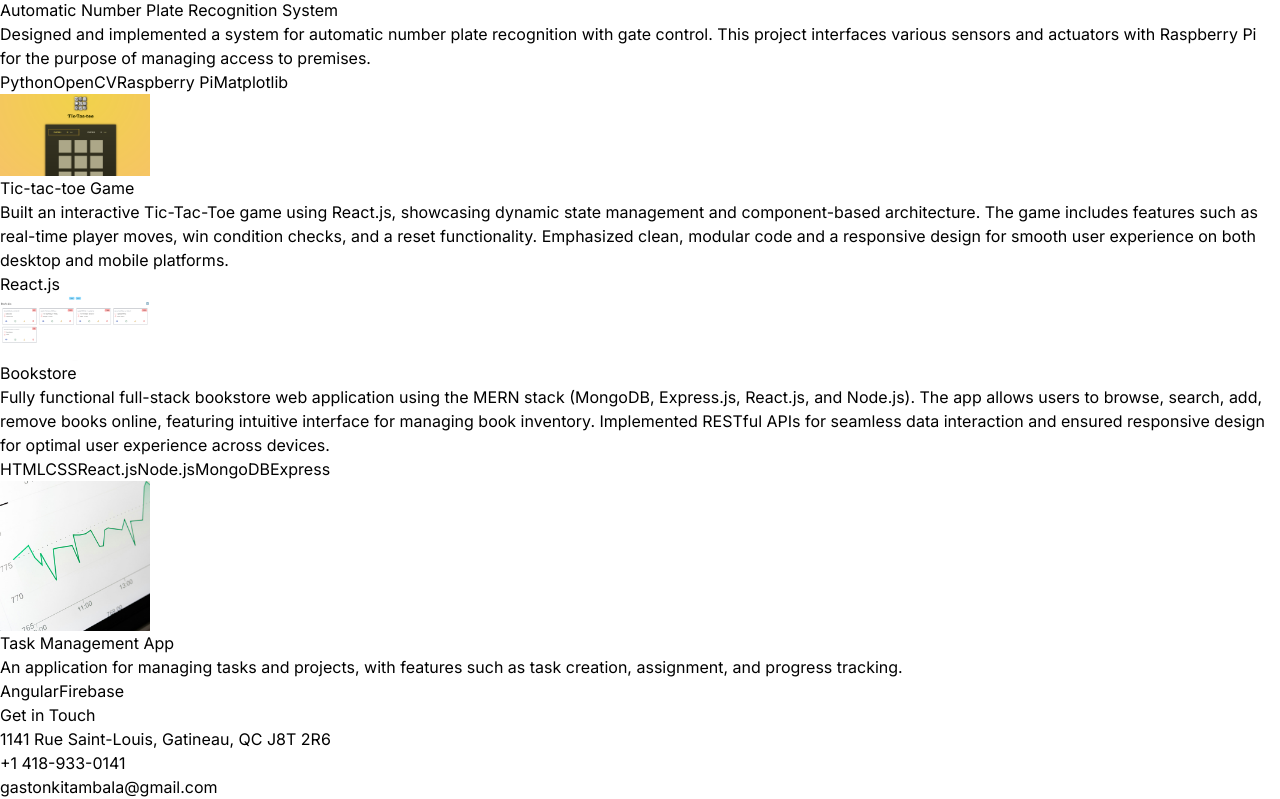
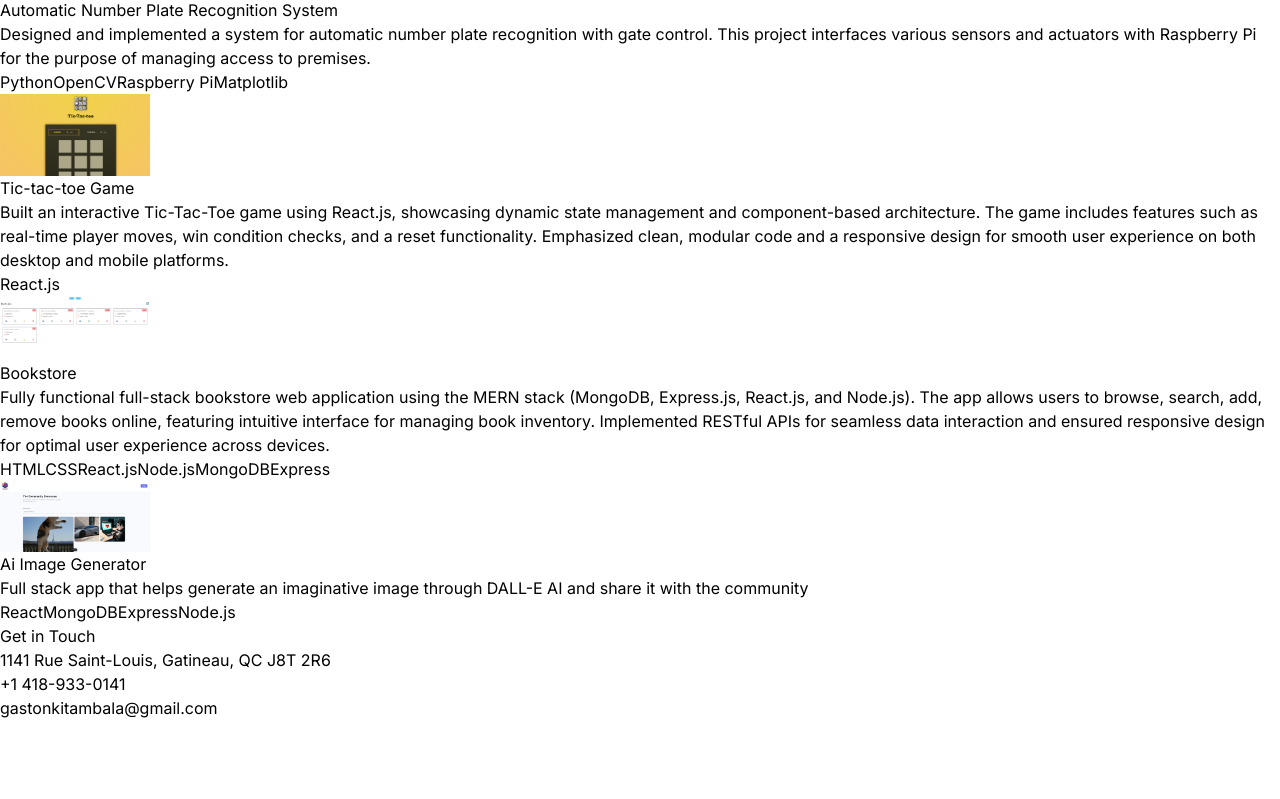
Before and after one commit to gastonkitambala/react-portfolio-gaston, a React (Vite) app: page / in a window 1280 px wide. Shown: the part 4188-4987 px from the top of the page. After the commit the page ends 4908 px from the top, so only its background shows below. Built offline with nearby package versions, Linux system fonts and the light colour scheme.

Commit message:
Added project 4

```diff
--- a/src/constants/index.js
+++ b/src/constants/index.js
@@ -79,7 +79,7 @@ export const CONTACT = {
 import project1 from "../assets/projects/ANPR.jpg";
 import project2 from "../assets/projects/tic-tac-toe.png";
 import project3 from "../assets/projects/bookstore.png";
-import project4 from "../assets/projects/project-4.jpg";
+import project4 from "../assets/projects/project-4.png";
 
 export const HERO_CONTENT = `I am a dedicated software engineer with a talent for building robust and scalable applications. With over 2 years of practical experience, I have worked extensively on embedded software, desktop applications, and full-stack web development. My expertise spans front-end technologies like React.js and Vue.js, alongside back-end frameworks such as Node.js, FastAPI, and databases like MySQL, PostgreSQL, MSSQL, and MongoDB. I aim to leverage my skills to create innovative solutions that fuel business growth and deliver outstanding user experiences.`;
 
@@ -129,7 +129,8 @@ export const PROJECTS = [
   {
     title: "Tic-tac-toe Game",
     image: project2,
-    description: "Built an interactive Tic-Tac-Toe game using React.js, showcasing dynamic state management and component-based architecture. The game includes features such as real-time player moves, win condition checks, and a reset functionality. Emphasized clean, modular code and a responsive design for smooth user experience on both desktop and mobile platforms.",
+    description:
+      "Built an interactive Tic-Tac-Toe game using React.js, showcasing dynamic state management and component-based architecture. The game includes features such as real-time player moves, win condition checks, and a reset functionality. Emphasized clean, modular code and a responsive design for smooth user experience on both desktop and mobile platforms.",
     technologies: ["React.js"],
   },
   {
@@ -140,11 +141,11 @@ export const PROJECTS = [
     technologies: ["HTML", "CSS", "React.js", "Node.js", "MongoDB", "Express"],
   },
   {
-    title: "Task Management App",
+    title: "Ai Image Generator",
     image: project4,
     description:
-      "An application for managing tasks and projects, with features such as task creation, assignment, and progress tracking.",
-    technologies: ["Angular", "Firebase"],
+      "Full stack app that helps generate an imaginative image through DALL-E AI and share it with the community",
+    technologies: ["React", "MongoDB", "Express", "Node.js"],
   },
 ];
 
```
Also changed, not shown: src/assets/projects/project-4.png (added).
